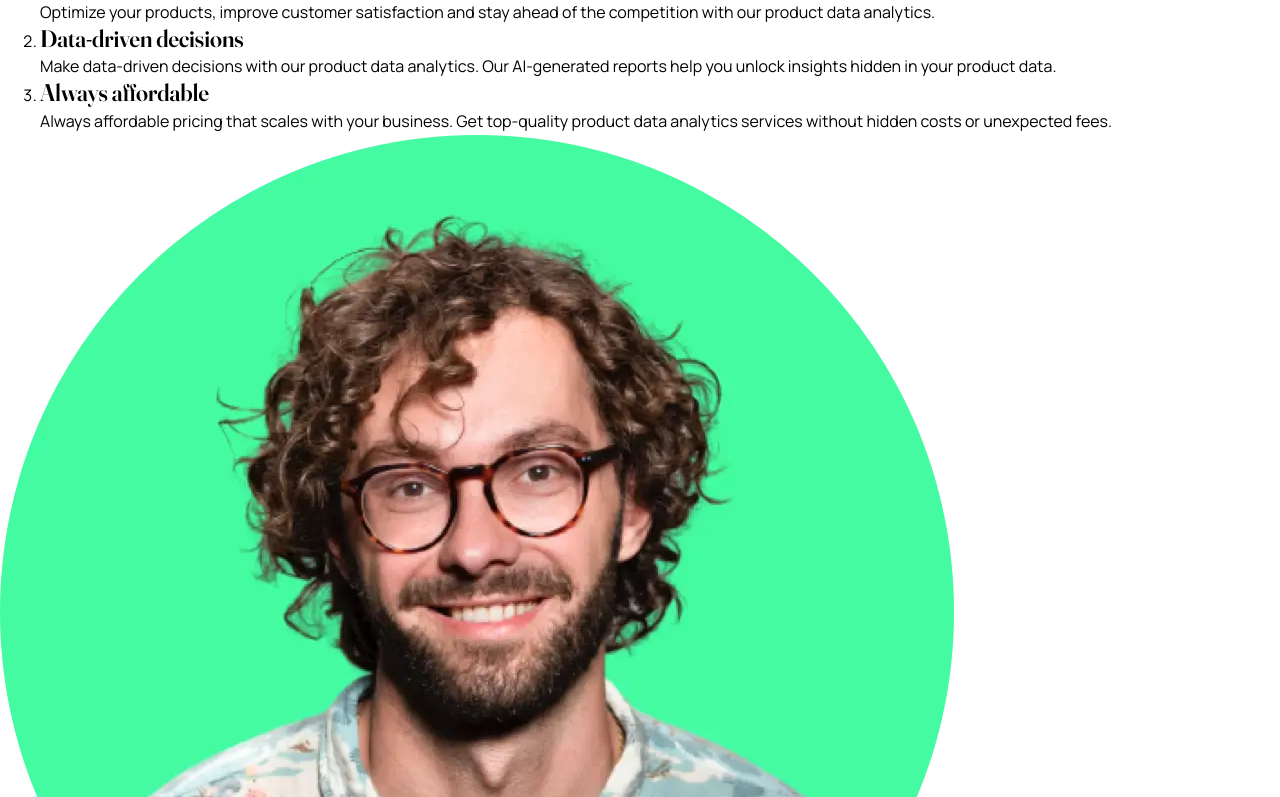
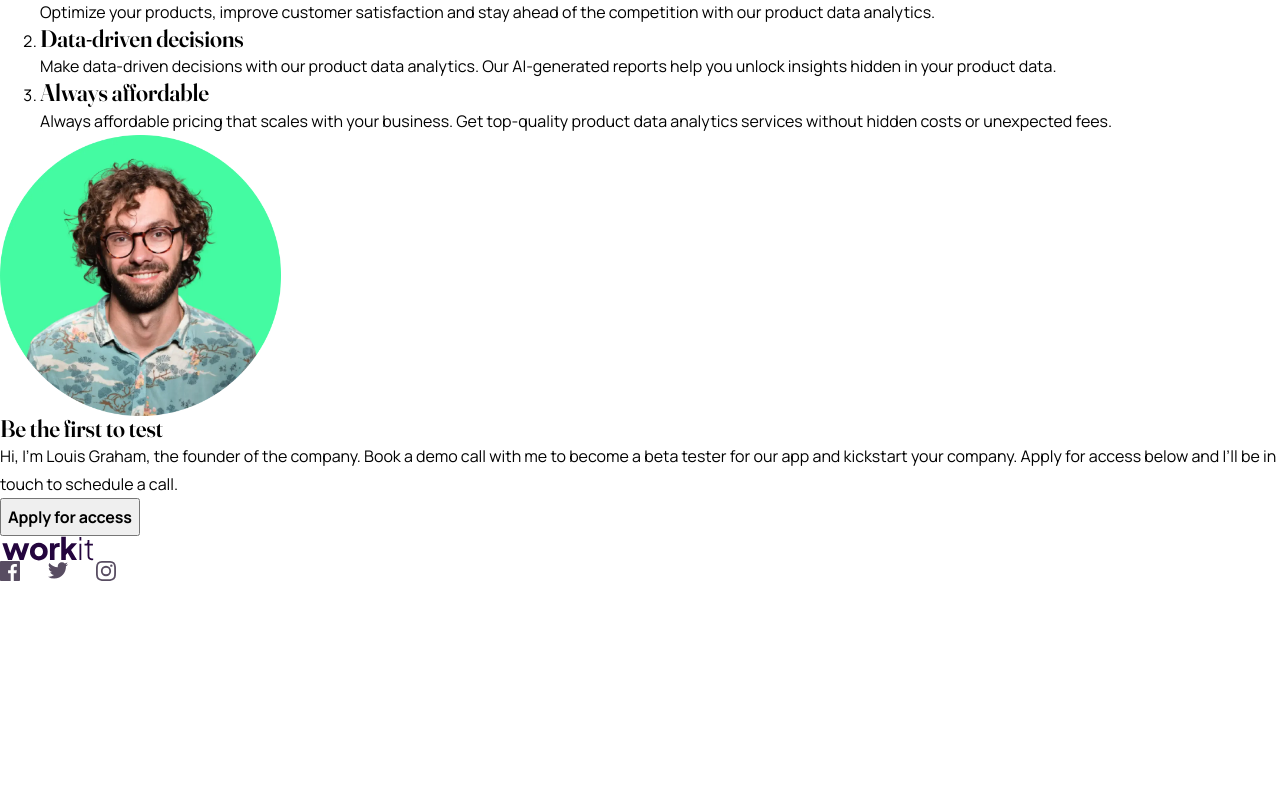
Before and after one commit to rupali317/workit-landing-page, a React (Create React App) app: page / in a window 1280 px wide. Shown: the part 883-1680 px from the top of the page. After the commit the page ends 1464 px from the top, so only its background shows below. Built offline with nearby package versions, Linux system fonts and the light colour scheme.

Commit message:
Trying an approach where the width and height attribute changes based on state variables

```diff
--- a/src/components/AccessInvitation/AccessInvitation.jsx
+++ b/src/components/AccessInvitation/AccessInvitation.jsx
@@ -11,12 +11,53 @@ export const AccessInvitation = () => {
     );
   });
 
+  const DESKTOP_WIDTH_INTEGER = 80;
+  const BREAKPOINT =
+    DESKTOP_WIDTH_INTEGER *
+    parseFloat(
+      window.getComputedStyle(document.querySelector("html")).fontSize
+    );
+  const [windowInnerWidth, setWindowInnerWidth] = React.useState(
+    window.innerWidth
+  );
+  const [breakpoint, setBreakpoint] = React.useState(BREAKPOINT);
+
+  React.useEffect(() => {
+    window.addEventListener("resize", () => {
+      // console.log("resized");
+      // console.log(window.innerWidth);
+      // console.log(ROOT_FONT_SIZE);
+      setWindowInnerWidth(window.innerWidth);
+      setBreakpoint(BREAKPOINT);
+    });
+  }, [windowInnerWidth, BREAKPOINT]);
+
+  // React.useEffect(() => {
+  //   const targetElement = document.querySelector("html");
+  //   const observer = new MutationObserver(() => {
+  //     if (DESKTOP_WIDTH_INTEGER * parseFloat(window.getComputedStyle(targetElement).fontSize) !== ROOT_FONT_SIZE) {
+  //       setWindowDesktopWidth(ROOT_FONT_SIZE);
+  //     }
+  //   });
+  //   observer.observe(targetElement, {attributes:true, attributeFilter:["style"]});
+  // }, [ROOT_FONT_SIZE]);
+
   return (
     <section>
       <img
         src="/assets/images/image-founder.webp"
         alt="Workit's founder"
         title="Workit's founder"
+        width={
+          windowInnerWidth > breakpoint
+            ? "477"
+            : "281"
+        }
+        height={
+          windowInnerWidth > breakpoint
+            ? "477"
+            : "281"
+        }
       />
       <section>
         <h2>Be the first to test</h2>
```
